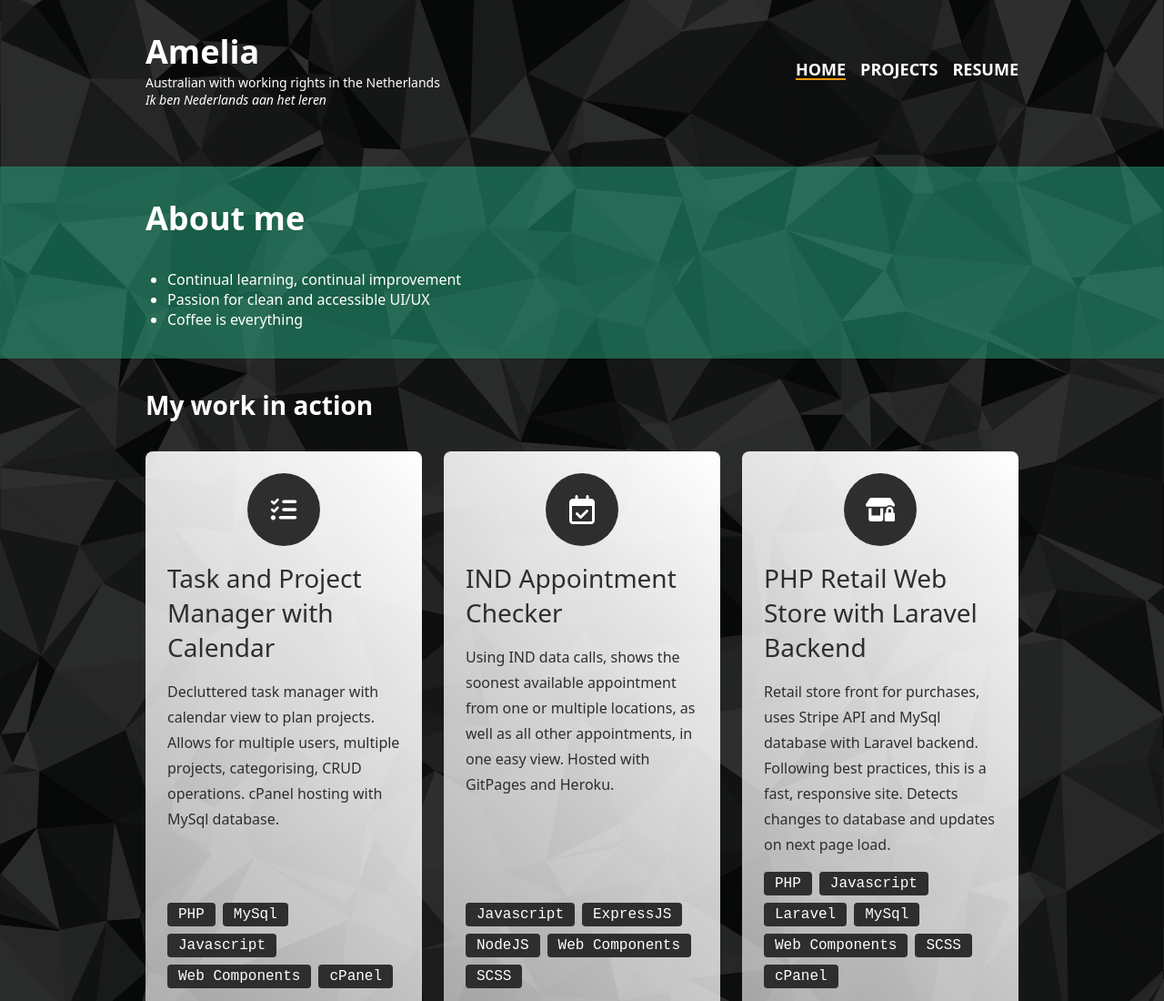
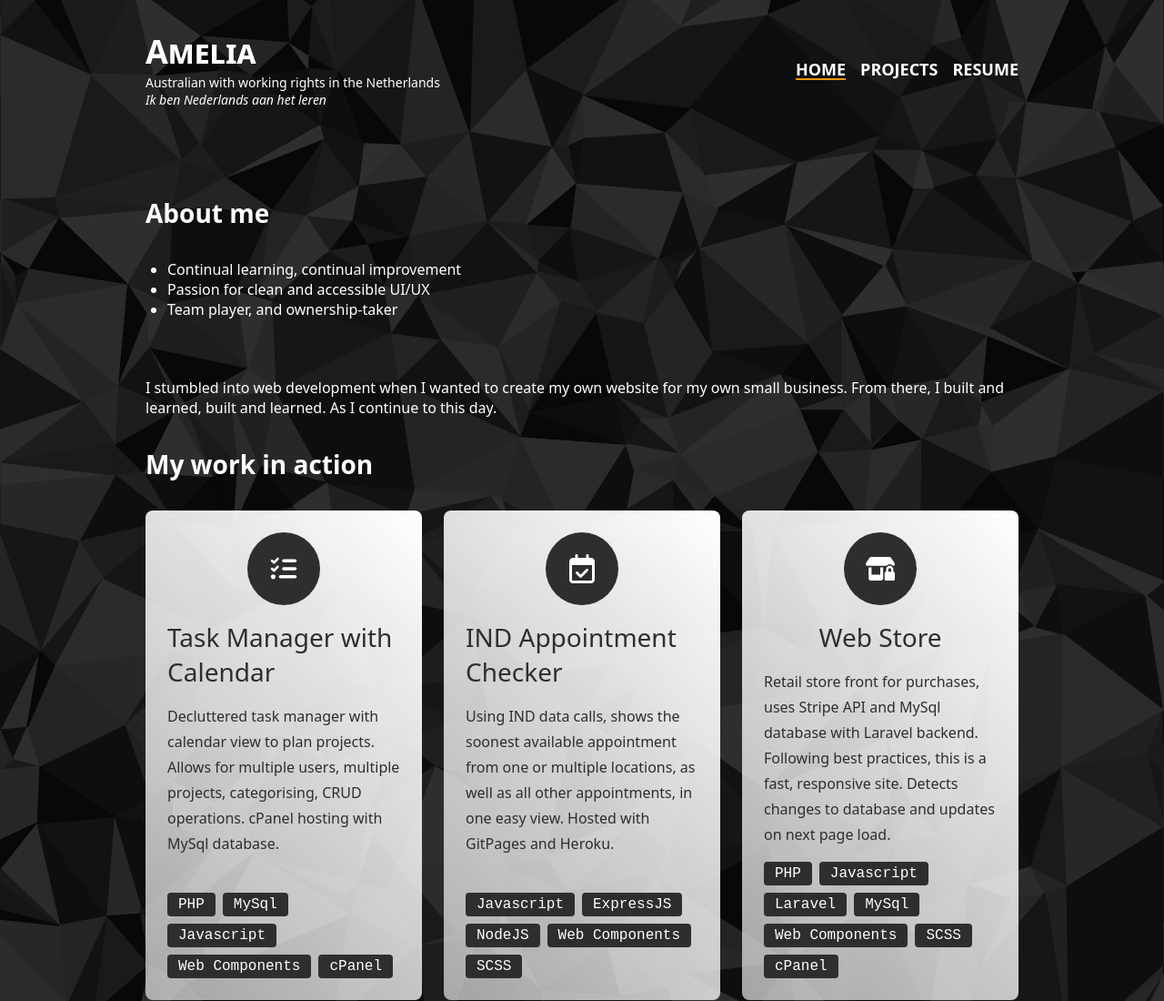
Before and after one commit to AmeliaMargaurite/portfolio, a Gatsby site: page / in a window 1280 px wide. Shown: the top 1100 px of the page at 91% size. Built offline with nearby package versions, Linux system fonts and the light colour scheme; Gatsby itself is replaced by a stand-in of ours.

Commit message:
ui updates, updated projects.json

```diff
--- a/src/components/Header/header.scss
+++ b/src/components/Header/header.scss
@@ -9,6 +9,10 @@ header {
 
 	& .header__info {
 		text-decoration: none;
+		h1 {
+			font-variant: small-caps;
+		}
+
 		p {
 			font-size: 1.4rem;
 		}
--- a/src/components/Layout/layout.scss
+++ b/src/components/Layout/layout.scss
@@ -18,6 +18,13 @@
 	@media (min-width: $medium) {
 		& .layout__wrapper {
 			max-width: $medium;
+			margin: auto;
+		}
+	}
+
+	@media (min-width: $large) {
+		& .layout__wrapper {
+			max-width: 66vw;
 			margin: auto;
 		}
 	}
--- a/src/components/ProjectCard/project-card.scss
+++ b/src/components/ProjectCard/project-card.scss
@@ -17,7 +17,7 @@
 		line-height: 1;
 		bottom: 1.6rem;
 		right: -4.4rem;
-		background: var(--aqua300);
+		background: var(--mix-colors-orange);
 		width: max-content;
 		height: max-content;
 		transform: rotate(-45deg);
@@ -70,13 +70,26 @@
 		}
 	}
 
-	// @media (prefers-color-scheme: light) {
-	// 	background-image: linear-gradient(45deg, #131313b2, #111111);
-	// }
+	&:hover {
+		animation: shake 0.5s linear;
+	}
 
-	// @media (prefers-color-scheme: dark) {
-	// 	background-image: linear-gradient(45deg, #eeeeeeab, #ffffff);
-	// }
+	@keyframes shake {
+		0% {
+			// transform: rotate(1deg);
+			transform: scale(1);
+		}
+
+		50% {
+			// transform: rotate(-1deg);
+			transform: scale(1.02);
+		}
+
+		100% {
+			// transform: rotate(0);
+			transform: scale(1);
+		}
+	}
 
 	@media (min-width: $small) {
 		&:last-child {
--- a/src/components/WorkHistory/index.tsx
+++ b/src/components/WorkHistory/index.tsx
@@ -36,7 +36,6 @@ const jobs: JobsType = [
 			"FIGMA",
 			"ADOBE PHOTOSHOP",
 			"ILLUSTRATOR",
-			"PREMIERE PRO",
 			"SCSS",
 		],
 		responsibilities: [
--- a/src/pages/index.scss
+++ b/src/pages/index.scss
@@ -1,5 +1,5 @@
 main.home {
-	section:nth-child(odd) {
+	section:nth-child(1) {
 		position: relative;
 		padding: 3.2rem 0;
 		z-index: 1;
@@ -10,7 +10,7 @@ main.home {
 			width: 200vw;
 			height: 100%;
 			left: -50vw;
-			background: var(--aqua300);
+			// background: var(--aqua300);
 			opacity: 0.5;
 			z-index: -1;
 		}
--- a/src/pages/index.tsx
+++ b/src/pages/index.tsx
@@ -80,14 +80,17 @@ const IndexPage = () => {
 	return (
 		<Layout className="home">
 			<section>
-				<Text type="h1">About me</Text>
+				<Text type="h3">About me</Text>
 				<span className="wrapper">
 					<ul className="withPadding">
 						<li>Continual learning, continual improvement</li>
 						<li>Passion for clean and accessible UI/UX </li>
-						<li>Coffee is everything</li>
+						<li>Team player, and ownership-taker</li>
 					</ul>
 				</span>
+			</section>
+			<section>
+				<p>I stumbled into web development when I wanted to create my own website for my own small business. From there, I built and learned, built and learned. As I continue to this day.</p>
 			</section>
 			<section>
 				<Text type="h3">My work in action</Text>{" "}
--- a/src/types/ProjectsTypes.tsx
+++ b/src/types/ProjectsTypes.tsx
@@ -3,12 +3,12 @@ export interface ProjectProps {
 	slug: string;
 	img_src: string;
 	img_alt: string;
-	liveURL: string;
-	gitHubURL: string;
+	liveURL?: string;
+	gitHubURL?: string;
 	description: string;
 	bulletPoints: Array<string>;
 	languages: Array<string>;
-	problem: string;
+	challenge: string;
 	goal: string;
 	process: string;
 	results: string;
--- a/static/projects.json
+++ b/static/projects.json
@@ -1,7 +1,7 @@
 {
   "projects": {
     "task-manager": {
-      "title": "Task and Project Manager with Calendar",
+      "title": "Task Manager with Calendar",
       "slug": "task-manager",
       "img_src": "task-manager-screenshot.png",
       "img_alt": "alt for screenshot",
@@ -11,7 +11,7 @@
       "bulletPoints": [
         "Created decluttered task and project manager",
         "Calendar view shows tasks allocated to that day.",
-        "Uses: MySQL database, PHP for built and database requests",
+        "Uses: MySQL database, PHP for site build and database requests",
         "Uses: Javascript Web Components, Drag and Drop API, Fetch API, Touch Events"
       ],
       "languages": [
@@ -21,11 +21,11 @@
         "Web Components",
         "cPanel"
       ],
-      "problem": "Current available task managers never quite fit my needs",
-      "goal": "Create decluttered task manager with kanban boards and calendar. Focus on clean, minimal design. I want to not be distracted by how it looks or it displaying or asking for more than I truly need",
-      "process": "Originally built in Preact storing tasks in localStorage, however I later rebuilt the project in PHP with MySQL database for more persistance. <br/><br/>I started by making a basic design in Figma, including light/dark mode. Tested basics of Drag and Drop API, saving data to localStorage, and context updating. Once I decided I wanted more persistance and to be able to use the same information on mobile and desktop, I rebuilt with PHP and a MySQL database. ",
-      "results": "",
-      "reflection": "Overall the project solves the problem it set out to. There are still parts which are works in progress, and more additions I would like to add. If (when) I rework it I would likely created a Laravel project instead as I've now had some experience with this and appreciate what it has to offer.",
+      "challenge": "Create a task manager which suited best my needs",
+      "goal": "<ul class='withPadding'><li>Create decluttered task manager with kanban boards and calendar</li><li>Focus on clean, minimal design.</li><li>Show only options which I personally require (due date, categories etc) </li><li>Usable across mobile and desktop with same login and data</li></ul>",
+      "process": "This is a rebuild of an earlier project I'd made using Preact and saving all data to localStorage. After creating this first proof of concept, I wanted to rebuild it with a database behind it for persistance between devices.<br/><br/>I decided to work with PHP and MySQL. I have used PHP a good amount over the years and feel comfortable with it, however this was my first real use of building a MySQL database from scratch. I have learned a lot through this process, and am still learning, about how best to make calls to the database, cacheing that data and so forth.<br/><br/>I am still in the process of adding a rich text editor to make the task descriptions more helpful. Most especially styles like lists. For now I have added a small 'code' button to allow writing out HTML elements manually, until I have finished building the editor.",
+      "results": "The task manager works and I often use it to plan out next steps of various projects. The calendar still needs some work, however. It does function, and one can edit task details from the calendar. However it's not as user-friendly as I would like. On mobile it goes to the first week of the month, even if the current date is later than this. I am always on the lookout for these types of functionalities to improve.",
+      "reflection": "Overall the project solves the challenge it set out to. There are still parts which are works in progress, and more additions I would like to add. If (when) I rework it I would likely created a Laravel project instead as I've now had some experience with this and appreciate what it has to offer",
       "icon": "tasks"
     },
     "ind-appointment-checker": {
@@ -48,15 +48,15 @@
         "Web Components",
         "SCSS"
       ],
-      "problem": " ",
-      "goal": " ",
-      "process": " ",
-      "results": "",
-      "reflection": " ",
+      "challenge": "During the process of obtaining my verblijftsvergunningen I needed to book two separate IND appointments, for Biometrics and for Document collection. My nearest IND desk was Amsterdam however there seemed to never be any appointments available. To check per desk on the IND website, you must first choose the desk, then click through a calendar, month by month to see whats available. Then if you want to check another desk, you do this process again. My options were to do this multiple times per day in the hopes of stumbling onto an appointment (as was the suggestion from multiple groups of people in the same position), or find another solution.",
+      "goal": "<ul class='withPadding'><li>Discover how to obtain appointment data from IND</li><li>Create an ordered list by time of all appointments across any/all IND desks (per appointment type)</li><li>Ability to choose location(s) to soonest appointment, as well as all other appointments</li><li>Ability to choose number of people appointment is for, per IND limits</li><li>Extend appointment checker to other appointment options (Return Visa, Endorsement Sticker)</li></ul>",
+      "process": "Initially I created the solution for this in the console of the IND's website itself. I looked through the Network processes and found how the site called an API for data, and started manually calling it myself. Within half an hour of starting I had a short function which called the API's and created an ordered list of the four desks I was willing to visit, with appointments ordered by time. I had also in that time booked an upcoming appointment which I was able to see became available during this process.<br/><br/>I wanted to expand on this mini-project, and moved on to making a website for others to use. I was able to find the location codes for each desk, and which desks were available for each appointment type, by looking through the Network calls, and searching the IND website.<br/><br/>As I knew this would be a fairly simple build, I opted to use plain Javascript and Web Components, along with SCSS. I tried to build all parts as efficiently as possible, making it a fast and easy to use site.<br/><br/>I set up an express server on Heroku's free tier to do the calls to the API, and hosted the frontend using GitPages. All revisions of the site build were pushed to a GitHub repo.",
+      "results": "I have successfully used this page over a few months to secure various appointments. I find it easier to navigate and have a broader view of the situation than using the IND site itself. <br/><br/>The main differences are the ability to see much more information in one glance. This allows one to make an educated decision on where to book an appointment, as well as when. <br/><br/>During the Biometrics appointment you can nominate which desk to collect your documents from, or they automatically go to a specific desk depending on your location. This could mean you <strong>have</strong> to attend, say, Amsterdam, even if there are no appointments available in the next three months. While other desks have plenty of appointments available. <br/><br/>I used this information to make the choice of nominating to go to Den Haag, a further distance away, but I was able to complete my process much faster than if I had kept with the allocated desks.",
+      "reflection": "I am overall pleased with the function of the website. The UI design is very basic, while still being usable. It is not the most interesting design, however it is meant to be a utility first and foremost. In saying that, it could definitely use a redesign. ",
       "icon": "appointment"
     },
     "walkers-creek": {
-      "title": "PHP Retail Web Store with Laravel Backend",
+      "title": "Web Store",
       "slug": "walkers-creek",
       "img_src": "",
       "img_alt": "",
@@ -78,11 +78,11 @@
         "SCSS",
         "cPanel"
       ],
-      "problem": " ",
-      "goal": " ",
-      "process": " ",
+      "challenge": "Customer approached me to build a website for their small business in Australia. They currently create camping storage bags and sell them in their car upholstery business. However they are now ready to move having an online store solely for selling these products. They did not want to go with a ready-made solution, such as Squarespace or Shopify, given they wanted strong SEO and finer control over the website than these products provided.<br/><br/>Originally only a shop front was wanted, as products would change or be added so infrequently that they preferred I do those updates. However as the build progressed, and their business leapt forward they realised they were often creating brand new products, and changing existing ones, that it was decided they needed a backend to update themselves. As I know they're very busy people I knew the backend had to be built as simply as possible (to them) so that it took care of most of the work, and the users only had to fill in a minimal of information.",
+      "goal": "<ul class='withPadding'><li>Clean, fast website</li><li>Use best practices for SEO and accessibility</li><li>Site should be optomised for speed, letting the server do the heavy lifting for the user</li><li>Front end needs to get product data from database, and cache this to keep the site fast and limit calls</li><li>In case of updates to the database, site needs to check if it's currently cached data is older than the latest update</li><li>Use Stripe API to handle actual processing of payments</li><li>Backend needs to show purchase details, shipping info etc for business owners</li></ul>",
+      "process": "As I wanted many parts of the frontend to be modular I decided to build this in PHP with Javascript Web Components. ",
       "results": "",
-      "reflection": " ",
+      "reflection": "",
       "icon": "shop"
     },
     "discord-bot": {
@@ -90,7 +90,6 @@
       "slug": "discord-bot",
       "img_src": "",
       "img_alt": "",
-      "liveURL": "https://ameliamargaurite.github.io/ind_biometrics_appt_checker",
       "gitHubURL": "https://github.com/AmeliaMargaurite/ind_biometrics_appt_checker",
       "bulletPoints": [
         "Interactive bot for casual server",
@@ -103,15 +102,15 @@
         "Javascript",
         "Bash"
       ],
-      "problem": " ",
-      "goal": " ",
-      "process": " ",
+      "challenge": "A Discord chatroom required a multi-purpose bot which would take commands from users and reply.",
+      "goal": "Bot requirements were: <ul class='withPadding'> <li>Timer function - allow users to set a timer and the bot notify them when the timer is complete. </li></ul>",
+      "process": "",
       "results": "",
-      "reflection": " ",
+      "reflection": "",
       "icon": "discord"
     },
     "rummikub-og": {
-      "title": "Rummikub - Original Build",
+      "title": "Rummikub - Old Build",
       "slug": "rummikub-og",
       "img_src": "",
       "img_alt": "",
@@ -127,16 +126,16 @@
         "SCSS",
         "cPanel"
       ],
-      "problem": " ",
-      "goal": " ",
-      "process": " ",
+      "challenge": "",
+      "goal": "",
+      "process": "",
       "results": "",
-      "reflection": " ",
+      "reflection": "",
       "icon": "heart",
       "old": true
     },
     "four-in-a-row-og": {
-      "title": "Four In A Row - Original Build",
+      "title": "Four In A Row - Old Build",
       "slug": "four-in-a-row-og",
       "img_src": "",
       "img_alt": "",
@@ -151,16 +150,16 @@
         "SCSS",
         "cPanel"
       ],
-      "problem": " ",
-      "goal": " ",
-      "process": " ",
+      "challenge": "",
+      "goal": "",
+      "process": "",
       "results": "",
-      "reflection": " ",
+      "reflection": "",
       "icon": "dice",
       "old": true
     },
     "task-manager-og": {
-      "title": "Task Manager - Original Build",
+      "title": "Task Manager - Old Build",
       "slug": "task-manager-og",
       "img_src": "",
       "img_alt": "",
@@ -175,11 +174,11 @@
         "Javascript",
         "SCSS"
       ],
-      "problem": " ",
-      "goal": " ",
-      "process": " ",
+      "challenge": "",
+      "goal": "",
+      "process": "",
       "results": "",
-      "reflection": " ",
+      "reflection": "",
       "icon": "clipboard",
       "old": true
     }
```
Also changed, not shown: src/pages/projects/[slug].tsx (+77 -19 lines), src/pages/projects/index.scss (+28 -1 lines).
